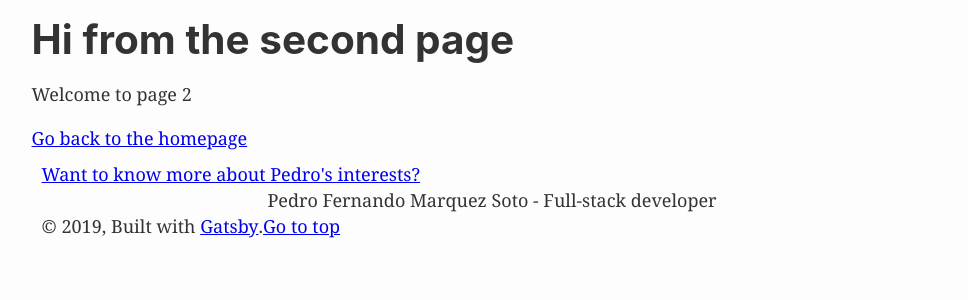
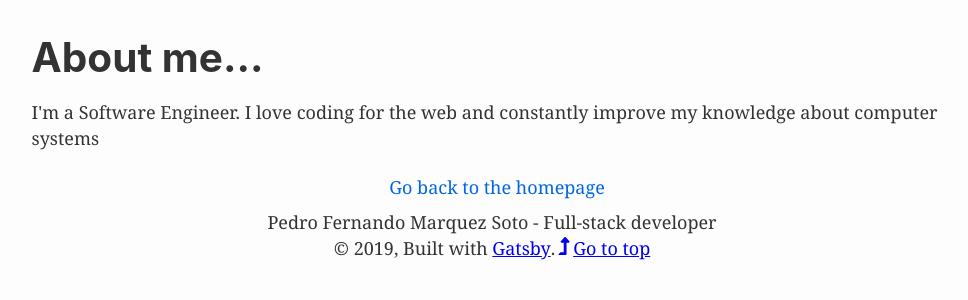
Before and after one commit to pfernandom/pfernandom.github.io, a Gatsby site: page /about in a window 1280 px wide. Shown: the whole page, without its empty margins (148-1116 px from the left). Built offline with nearby package versions, Linux system fonts and the light colour scheme; Gatsby itself is replaced by a stand-in of ours.

Commit message:
The about me page

```diff
--- a/src/components/experience-card.js
+++ b/src/components/experience-card.js
@@ -22,6 +22,7 @@ class Experience extends React.Component{
     return reponsabilities.some((v) => this.props.highlight.includes(v));
 	}
 	isHighlighted(reponsabilities){
+    debugger;
     return reponsabilities.some((v) => this.props.highlight.includes(v));
 	}
 	render(){
@@ -29,7 +30,6 @@ class Experience extends React.Component{
     const { areExpanded } = this.state;
 		return <section aria-labelledby="experience-heading">
         <h3 id="experience-heading">Professional Experience</h3>
-      <button onClick={this.toggleExperiences.bind(this)}>{areExpanded? 'Hide ' : 'Show '} this experience</button>
         {data.map((e, i) => (
           <div
             className={
--- a/src/components/layout.js
+++ b/src/components/layout.js
@@ -1,9 +1,9 @@
-import React from 'react'
-import PropTypes from 'prop-types'
-import { StaticQuery, graphql } from 'gatsby'
-import { Link } from 'gatsby'
+import React from "react";
+import PropTypes from "prop-types";
+import { StaticQuery, graphql } from "gatsby";
+import { FaLevelUpAlt } from "react-icons/fa";
 
-import './layout.scss'
+import "./layout.scss";
 
 const Layout = ({ children }) => (
   <StaticQuery
@@ -23,28 +23,27 @@ const Layout = ({ children }) => (
             margin: `0 auto`,
             maxWidth: 960,
             padding: `0px 1.0875rem 1.45rem`,
-            paddingTop: 0,
+            paddingTop: 0
           }}
         >
           {children}
           <footer>
-            <Link to="/about/">Want to know more about Pedro's interests?</Link>
-            <div>Pedro Fernando Marquez Soto - Full-stack developer</div>©{' '}
+            <div>Pedro Fernando Marquez Soto - Full-stack developer</div>©{" "}
             {new Date().getFullYear()}, Built with
             {` `}
             <a href="https://www.gatsbyjs.org">Gatsby</a>.
             <a href="#top" className="no-print">
-              Go to top
+              <FaLevelUpAlt />Go to top
             </a>
           </footer>
         </div>
       </>
     )}
   />
-)
+);
 
 Layout.propTypes = {
-  children: PropTypes.node.isRequired,
-}
+  children: PropTypes.node.isRequired
+};
 
-export default Layout
+export default Layout;
--- a/src/components/layout.scss
+++ b/src/components/layout.scss
@@ -202,7 +202,7 @@ body {
   font-weight: normal;
   word-wrap: break-word;
   font-kerning: normal;
-  margin-top:1em;
+  margin-top:2em;
   -moz-font-feature-settings: 'kern', 'liga', 'clig', 'calt';
   -ms-font-feature-settings: 'kern', 'liga', 'clig', 'calt';
   -webkit-font-feature-settings: 'kern', 'liga', 'clig', 'calt';
--- a/src/components/tag.module.scss
+++ b/src/components/tag.module.scss
@@ -12,6 +12,7 @@
     border-radius: 4px;
     line-height:2em;
     min-width: 100px;
+    box-shadow: 1px 1px .1rem #bbbbbb;
     @include noselect;
     &:hover, &:focus{
         text-decoration: none;
--- a/src/pages/about.js
+++ b/src/pages/about.js
@@ -6,11 +6,14 @@ import SEO from '../components/seo'
 
 const SecondPage = () => (
   <Layout>
-    <SEO title="Page two" />
-    <h1>Hi from the second page</h1>
-    <p>Welcome to page 2</p>
-    <Link to="/">Go back to the homepage</Link>
+    <SEO title="About Pedro" />
+    <h1>About me...</h1>
+    <p>
+      I'm a Software Engineer. I love coding for the web and constantly improve
+      my knowledge about computer systems
+    </p>
+    <Link className="navigation-link" to="/">Go back to the homepage</Link>
   </Layout>
-)
+);
 
 export default SecondPage
--- a/src/pages/index.js
+++ b/src/pages/index.js
@@ -1,5 +1,6 @@
 import React from 'react'
 import { graphql } from 'gatsby'
+import { Link } from "gatsby";
 
 import Layout from '../components/layout'
 import SEO from '../components/seo'
@@ -10,8 +11,9 @@ export default ({ data }) => (
   <Layout>
     <SEO title="Home" keywords={[`gatsby`, `application`, `react`]} />
     <Home {...data.dataJson} />
+    <Link className="navigation-link" to="/about/">Want to know more about Pedro's interests?</Link>
   </Layout>
-)
+);
 
 export const query = graphql`
   query {
--- a/src/styles/global.scss
+++ b/src/styles/global.scss
@@ -1,40 +1,40 @@
 @import "mixins";
-$highlight-color : #03A9F4;
+$highlight-color: #03a9f4;
 
-h3{
+h3 {
   font-size: 1.5em;
   color: grey;
 }
 
-.blured{
+.blured {
   //color:red;
   color: transparent;
-    text-shadow: 0 0 5px rgba(0,0,0,0.5);
+  text-shadow: 0 0 5px rgba(0, 0, 0, 0.5);
 }
 
-.highlighted{
+.highlighted {
   font-weight: bold;
 }
 
-.hidden{
-    display:none;
+.hidden {
+  display: none;
 }
 
-.summary{
-    h3{
+.summary {
+  h3 {
     display: inline-block;
     margin-right: 10px;
   }
 
-    .roles{
+  .roles {
     min-height: 38px;
   }
 }
 
-.instructions{
-    color:$highlight-color;
-    display:inline-block;
-    &.pulse{
+.instructions {
+  color: $highlight-color;
+  display: inline-block;
+  &.pulse {
     cursor: pointer;
     box-shadow: 0 0 0 rgba(3, 169, 244, 0.4);
     animation: loading 2s infinite;
@@ -47,7 +47,7 @@ h3{
   }
 }
 
-.clear{
+.clear {
   cursor: pointer;
   margin: 5px;
   color: $highlight-color;
@@ -55,25 +55,25 @@ h3{
   border-style: hidden;
 }
 
-footer{
-    margin:10px;
-    div{
+footer {
+  margin: 10px;
+  div {
     text-align: center;
   }
   a {
-        display:inline-block;
+    display: inline-block;
   }
 }
 
-@media print{
+@media print {
   body {
-        font-size:14px;
+    font-size: 14px;
   }
-    .no-print{
-        display:none;
+  .no-print {
+    display: none;
   }
-    .tag:not(.selected){
-        display:none;
+  .tag:not(.selected) {
+    display: none;
   }
 
   @page {
@@ -84,7 +84,27 @@ footer{
     page-break-before: always;
   }
 
-    h1, h2, h3, h4, h5 {
+  h1,
+  h2,
+  h3,
+  h4,
+  h5 {
     page-break-after: avoid;
   }
 }
+
+.navigation-link {
+  height: 20px;
+  margin: 5px;
+  display: inline-block;
+  vertical-align: bottom;
+  color: #0067e4;
+  -webkit-text-decoration: dotted;
+  text-decoration: dotted;
+  width: 100%;
+  text-align: center;
+}
+
+footer {
+  text-align: center;
+}
```
Also changed, not shown: src/data/professionalExperience.json (+18 -5 lines). Lines whose indentation alone changed are shown as unchanged.
